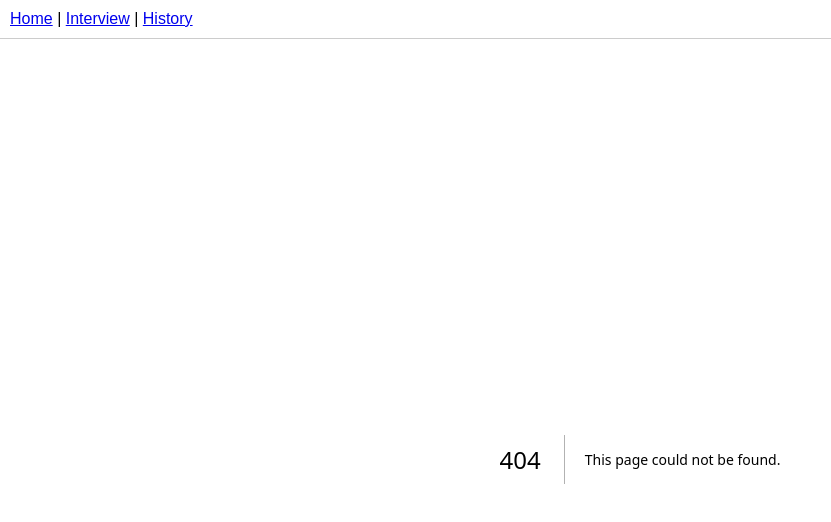
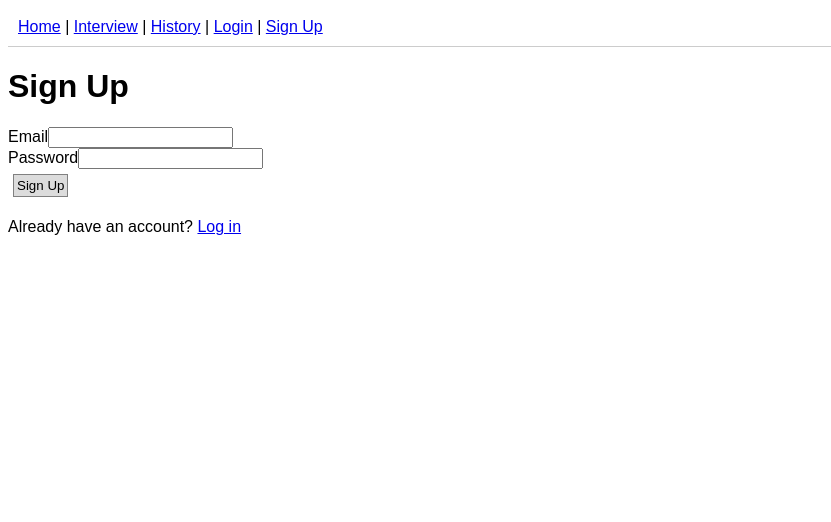
Before and after one commit to shiro1307/acemyinterview, a Next.js app: page /signup in a window 1280 px wide. Before the commit this address had no page. Shown: the top 522 px of the page, without its empty margins (0-831 px from the left). Built offline with nearby package versions, Linux system fonts and the light colour scheme; no server answers.

Commit message:
basic supabase auth functionality

```diff
--- a/app/components/Navigation.tsx
+++ b/app/components/Navigation.tsx
@@ -1,6 +1,9 @@
 import Link from "next/link";
+import { getUser } from "../lib/supabase/server";
 
-export default function Navigation() {
+export default async function Navigation() {
+    const user = await getUser();
+
     return (
         <nav style={{ borderBottom: "1px solid #ccc", padding: "10px", marginBottom: "20px" }}>
             <Link href="/">Home</Link>
@@ -8,6 +11,20 @@ export default function Navigation() {
             <Link href="/interview">Interview</Link>
             {" | "}
             <Link href="/history">History</Link>
+            {" | "}
+            {user ? (
+                <>
+                    <span>{user.email}</span>
+                    {" | "}
+                    <Link href="/logout">Logout</Link>
+                </>
+            ) : (
+                <>
+                    <Link href="/login">Login</Link>
+                    {" | "}
+                    <Link href="/signup">Sign Up</Link>
+                </>
+            )}
         </nav>
     );
 }
--- /dev/null
+++ b/app/lib/supabase/client.ts
@@ -0,0 +1,17 @@
+import { createBrowserClient } from "@supabase/ssr";
+import type { SupabaseClient } from "@supabase/supabase-js";
+
+let client: SupabaseClient | null = null;
+
+export function createClient() {
+  if (client) {
+    return client;
+  }
+
+  client = createBrowserClient(
+    process.env.NEXT_PUBLIC_SUPABASE_URL!,
+    process.env.NEXT_PUBLIC_SUPABASE_ANON_KEY!
+  );
+
+  return client;
+}
--- /dev/null
+++ b/app/lib/supabase/server.ts
@@ -0,0 +1,34 @@
+import { createServerClient } from "@supabase/ssr";
+import { cookies } from "next/headers";
+
+export async function createClient() {
+  const cookieStore = await cookies();
+
+  return createServerClient(
+    process.env.NEXT_PUBLIC_SUPABASE_URL!,
+    process.env.NEXT_PUBLIC_SUPABASE_ANON_KEY!,
+    {
+      cookies: {
+        getAll() {
+          return cookieStore.getAll();
+        },
+        setAll(cookiesToSet) {
+          cookiesToSet.forEach(({ name, value, options }) =>
+            cookieStore.set(name, value, options)
+          );
+        },
+      },
+    }
+  );
+}
+
+export async function getUser() {
+  const supabase = await createClient();
+  const { data: { user } } = await supabase.auth.getUser();
+  return user;
+}
+
+export async function signOut() {
+  const supabase = await createClient();
+  await supabase.auth.signOut();
+}
--- /dev/null
+++ b/app/login/page.tsx
@@ -0,0 +1,58 @@
+"use client";
+
+import { useState } from "react";
+import { createClient } from "../lib/supabase/client";
+import { useRouter } from "next/navigation";
+
+export default function LoginPage() {
+  const [email, setEmail] = useState("");
+  const [password, setPassword] = useState("");
+  const [error, setError] = useState("");
+  const router = useRouter();
+
+  const handleLogin = async (e: React.FormEvent) => {
+    e.preventDefault();
+    const supabase = createClient();
+    const { error } = await supabase.auth.signInWithPassword({ email, password });
+
+    if (error) {
+      setError(error.message);
+    } else {
+      router.push("/");
+      router.refresh();
+    }
+  };
+
+  return (
+    <div>
+      <h1>Log In</h1>
+      <form onSubmit={handleLogin}>
+        <div>
+          <label htmlFor="email">Email</label>
+          <input
+            type="email"
+            id="email"
+            value={email}
+            onChange={(e) => setEmail(e.target.value)}
+            required
+          />
+        </div>
+        <div>
+          <label htmlFor="password">Password</label>
+          <input
+            type="password"
+            id="password"
+            value={password}
+            onChange={(e) => setPassword(e.target.value)}
+            required
+          />
+        </div>
+        {error && <p>{error}</p>}
+        <button type="submit">Log In</button>
+      </form>
+      <p>
+        Don't have an account? <a href="/signup">Sign up</a>
+      </p>
+    </div>
+  );
+}
--- /dev/null
+++ b/app/logout/page.tsx
@@ -0,0 +1,21 @@
+"use client";
+
+import { useEffect } from "react";
+import { createClient } from "../lib/supabase/client";
+import { useRouter } from "next/navigation";
+
+export default function LogoutPage() {
+  const router = useRouter();
+
+  useEffect(() => {
+    const logout = async () => {
+      const supabase = createClient();
+      await supabase.auth.signOut();
+      router.push("/");
+      router.refresh();
+    };
+    logout();
+  }, [router]);
+
+  return <p>Logging out...</p>;
+}
--- /dev/null
+++ b/app/signup/page.tsx
@@ -0,0 +1,59 @@
+"use client";
+
+import { useState } from "react";
+import { createClient } from "../lib/supabase/client";
+import { useRouter } from "next/navigation";
+
+export default function SignupPage() {
+  const [email, setEmail] = useState("");
+  const [password, setPassword] = useState("");
+  const [error, setError] = useState("");
+  const router = useRouter();
+
+  const handleSignup = async (e: React.FormEvent) => {
+    e.preventDefault();
+    const supabase = createClient();
+    const { error } = await supabase.auth.signUp({ email, password });
+
+    if (error) {
+      setError(error.message);
+    } else {
+      router.push("/");
+      router.refresh();
+    }
+  };
+
+  return (
+    <div>
+      <h1>Sign Up</h1>
+      <form onSubmit={handleSignup}>
+        <div>
+          <label htmlFor="email">Email</label>
+          <input
+            type="email"
+            id="email"
+            value={email}
+            onChange={(e) => setEmail(e.target.value)}
+            required
+          />
+        </div>
+        <div>
+          <label htmlFor="password">Password</label>
+          <input
+            type="password"
+            id="password"
+            value={password}
+            onChange={(e) => setPassword(e.target.value)}
+            required
+            minLength={6}
+          />
+        </div>
+        {error && <p>{error}</p>}
+        <button type="submit">Sign Up</button>
+      </form>
+      <p>
+        Already have an account? <a href="/login">Log in</a>
+      </p>
+    </div>
+  );
+}
--- a/package.json
+++ b/package.json
@@ -9,6 +9,7 @@
     "lint": "eslint"
   },
   "dependencies": {
+    "@supabase/ssr": "^0.10.3",
     "@supabase/supabase-js": "^2.106.2",
     "next": "16.2.6",
     "react": "19.2.4",
--- /dev/null
+++ b/proxy.ts
@@ -0,0 +1,48 @@
+import { createServerClient } from "@supabase/ssr";
+import { NextResponse, type NextRequest } from "next/server";
+
+export async function proxy(request: NextRequest) {
+  let response = NextResponse.next({
+    request: {
+      headers: request.headers,
+    },
+  });
+
+  const supabase = createServerClient(
+    process.env.NEXT_PUBLIC_SUPABASE_URL!,
+    process.env.NEXT_PUBLIC_SUPABASE_ANON_KEY!,
+    {
+      cookies: {
+        getAll() {
+          return request.cookies.getAll();
+        },
+        setAll(cookiesToSet) {
+          cookiesToSet.forEach(({ name, value, options }) => {
+            request.cookies.set(name, value);
+            response = NextResponse.next({
+              request: {
+                headers: request.headers,
+              },
+            });
+            response.cookies.set(name, value, options);
+          });
+        },
+      },
+    }
+  );
+
+  const { data: { user } } = await supabase.auth.getUser();
+
+  // Protect /interview and /history routes
+  if (!user && (request.nextUrl.pathname.startsWith('/interview') || request.nextUrl.pathname.startsWith('/history'))) {
+    return NextResponse.redirect(new URL('/login', request.url));
+  }
+
+  return response;
+}
+
+export const config = {
+  matcher: [
+    '/((?!_next/static|_next/image|favicon.ico|.*\\.(?:svg|png|jpg|jpeg|gif|webp)$).*)',
+  ],
+};
```
Also changed, not shown: 2 other files (tests, documents, lock files or other folders).
